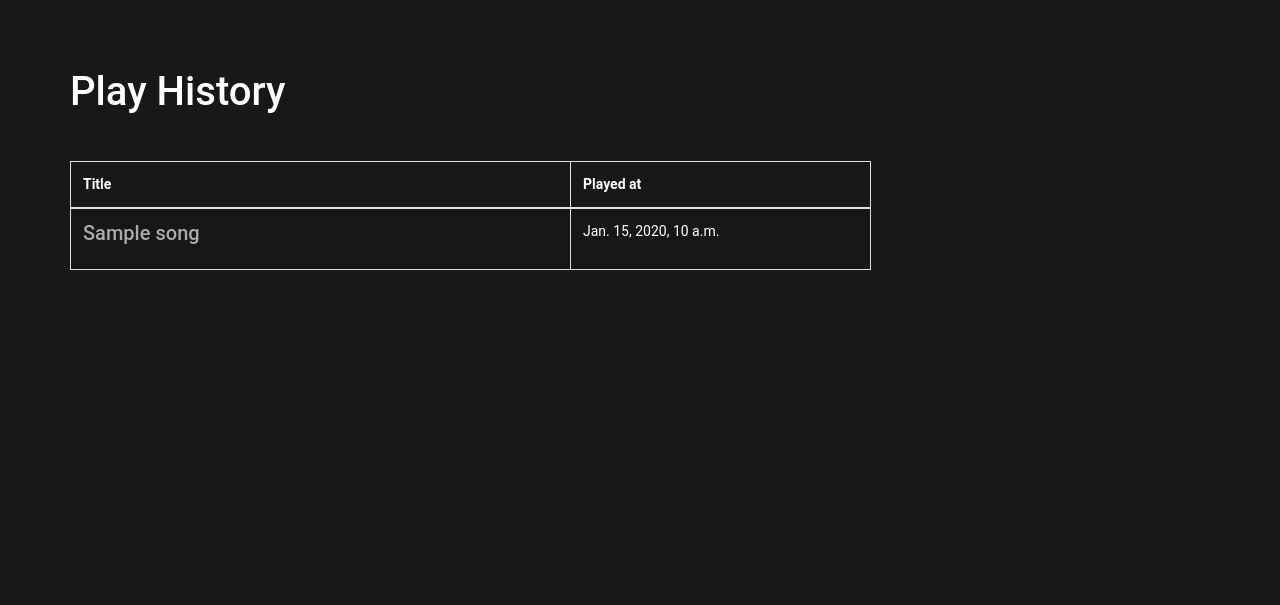
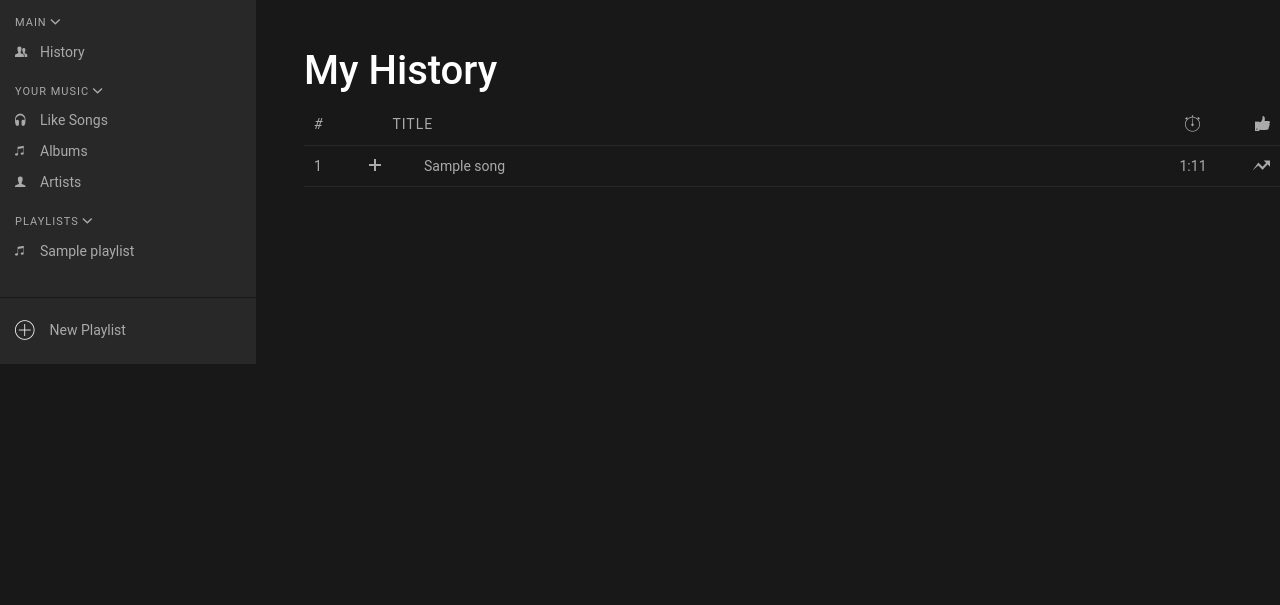
Before and after one commit to sudiarth/Spotlite, a Django app: template apps/app_spotlite/templates/app_spotlite/play_history.html in a window 1280 px wide. Shown: the part 61-666 px from the top of the page. Run offline with Django 3.2, Linux system fonts and the light colour scheme; the template is opened without the code that fills it: most values are stand-ins (such as "Sample title", 1, 10 or a date in 2020); some libraries are stand-ins or nearby versions.

```diff
--- a/apps/app_spotlite/templates/app_spotlite/content_left.html
+++ b/apps/app_spotlite/templates/app_spotlite/content_left.html
@@ -15,12 +15,12 @@
 
           <div class="in" id="main">
 
-            <a href="#" class="navigation__list__item">
+            <!-- <a href="#" class="navigation__list__item">
               <i class="ion-ios-browsers"></i>
               <span>Browse</span>
-            </a>
+            </a> -->
 
-            <a href="#" class="navigation__list__item">
+            <a href="{% url 'app_spotlite:my_history' %}" class="navigation__list__item">
               <i class="ion-person-stalker"></i>
               <span>History</span>
             </a>
--- a/apps/app_spotlite/templates/app_spotlite/play_history.html
+++ b/apps/app_spotlite/templates/app_spotlite/play_history.html
@@ -1,32 +1,80 @@
-{% extends 'base_spotlite/index.html' %} {% block body %}
 
-<p>&nbsp;</p>
-<div class="container mt-5 text-white">
+{% extends "base_spotlite/index.html" %} {% block body %}
+<section class="content" style="margin-top: 60px; height: 100%">
 
-    <div class="row">
-        <div class="col-xs-12">
-            <h1>Play History</h1>
-            <p>&nbsp;</p>
+      {% include 'app_spotlite/content_left.html' %}
 
-            <table class="data-tableXXX table table-striped table-bordered col-12" width="100%">
-                <thead>
-                    <tr>
-                        <th style="width: 500px;">Title</th>
-                        <th width="300">Played at</th>
-                    </tr>
-                </thead>
-                <tbody>
+      <div class="content__middle pl-5 pt-5 text-white">
+            <h1>My History</h1>
+            <div role="tabpanel" class="tab-pane active" id="search_song">
+                <div class="album__tracks">
 
-                    {% for history in histories %}
-                    <tr>
-                        <td><a href="{% url 'app_spotlite:song' song_id=history.song.id %}"><h5 class="card-title">{{ history.song.title }}</h5></a></td>
-                        <td>{{ history.created_at }}</td>
-                    </tr>
-                    {% endfor %}
+                        <div class="tracks">
+                                <div class="tracks__heading">
+                                <div class="tracks__heading__number">#</div>
+                                <div class="tracks__heading__added"></div>
+                                <div class="tracks__heading__title">Title</div>
+                                <div class="tracks__heading__length">
+                                      <i class="ion-ios-stopwatch-outline"></i>
+                                </div>
+                                <div class="tracks__heading__popularity">
+                                      <i class="ion-thumbsup"></i>
+                                </div>
+                                </div>
+                                {% for history in histories %}
+                                <div class="track">
+                                <div class="track__number">{{ forloop.counter }}</div>
+                                <div class="track__added">
+                                      <div class="dropdown">
+                                      <a class="btn btn-link ion-plus not-added" href="#" role="button" id="dropdown_not_added" data-toggle="dropdown" aria-haspopup="true"
+                                            aria-expanded="false">
+                                      </a>
+                                      <div class="dropdown-menu" aria-labelledby="dropdown_not_added">
+                                            {% for editor in editors %}
+                                            <a class="dropdown-item add2playlist" href="#" data-href="{% url 'app_spotlite:add_to_playlist_step2' song_id=history.song.id playlist_id=editor.playlist_id %}">{{ editor.playlist.title }}</a>
+                                            {% endfor %}
+                                            <div class="dropdown-divider"></div>
+                                            <a class="no-load dropdown-item" href="{% url 'app_spotlite:playlists_editor' %}">Create playlist</a>
+                                      </div>
+                                      </div>
+                                </div>
+                                <div class="track__title" style="position: relative;"><a class="no-load" href="{% url 'app_spotlite:song' song_id=history.song.id %}">{{history.song.title}}</a> <span class="add2playlist_loading">wait..</span></div>
+                                <div class="track__length">1:11</div>
+                                <div class="track__popularity">
+                                      <i class="ion-arrow-graph-up-right"></i>
+                                </div>
+                                </div>
+                                {% endfor %}
+                            </div>
 
-                </tbody>
-            </table>
-        </div>
-    </div>
-</div>
+                        <style>
+                              .add2playlist_loading{
+                                    position: absolute;
+                                    color: green;
+                                    margin-left: 20px;
+                                    display: none;
+                              }
+                        </style>
+
+                        <script>
+                              $('a.add2playlist').click(function(){
+                                    url = $(this).attr('data-href');
+                                    // $('.add2playlist_loading').show();
+                                    // $(this).closest('.track__title').find('.add2playlist_loading').show();
+                                    $.get(url, function( data ) {
+                                          alert('successfull add to this playlist')
+                                    // $(this).closest('.track__title').find('.add2playlist_loading').hide();
+                                    // alert(1);
+                                    });
+                              });
+                        </script>
+
+
+                </div>
+            </div>
+      </div>
+
+      {% include 'app_spotlite/content_right.html' %}
+
+</section>
 {% endblock %}
--- a/apps/app_spotlite/urls.py
+++ b/apps/app_spotlite/urls.py
@@ -19,7 +19,8 @@ urlpatterns = [
     path('playlist/<int:playlist_id>/delete', views.delete_playlist, name='delete_playlist'),
     path('playlist/<int:playlist_id>/edit', views.edit_playlist, name='edit_playlist'),
     path('<int:user_id>/playlists', views.user_playlists, name='user_playlists'),
-    path('<active>', views.my_musics, name='my_musics'),
+    path('play-history', views.my_history, name='my_history'),
+    path('my-<active>', views.my_musics, name='my_musics'),
 
     path('playlist/<int:playlist_id>/items', views.items_in_playlist, name='items_in_playlist'),
     path('playlist/items/<int:item_id>/delete', views.delete_item_in_playlist, name='delete_item_in_playlist'),
@@ -33,7 +34,6 @@ urlpatterns = [
     path('songs', views.songs, name='songs'),
     path('song/<int:song_id>/like', views.like_a_song, name='like_a_song'),
     path('song/<int:song_id>/unlike', views.unlike_a_song, name='unlike_a_song'),
-    path('play-history', views.play_history, name='play_history'),
 
     path('presearch/<str:search_keyword>/', views.presearch, name='presearch'),
     path('search/<str:search_keyword>/', views.search, name='search'),
```
Also changed, not shown: apps/app_spotlite/templates/app_spotlite/song.html (+8 -1 lines), apps/app_spotlite/views.py (+10 -6 lines).
